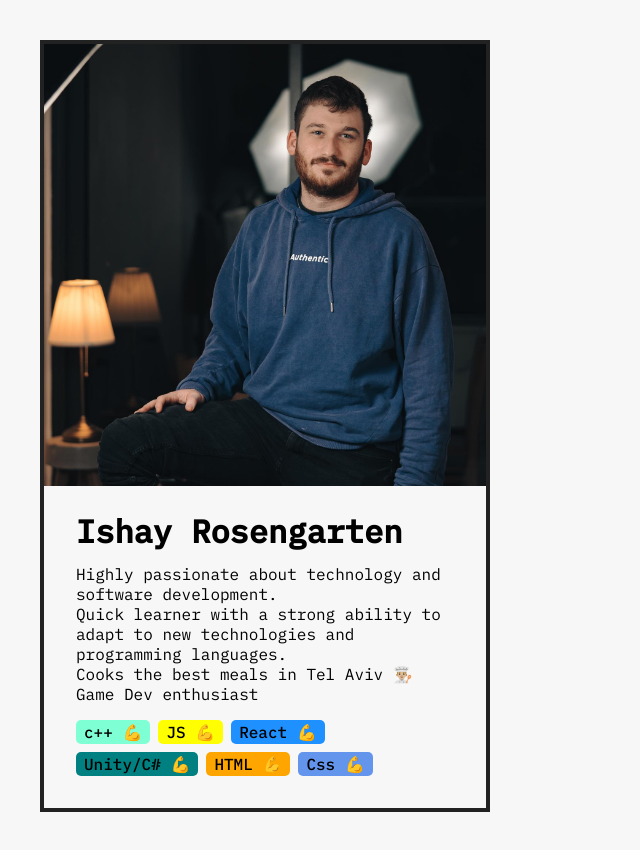
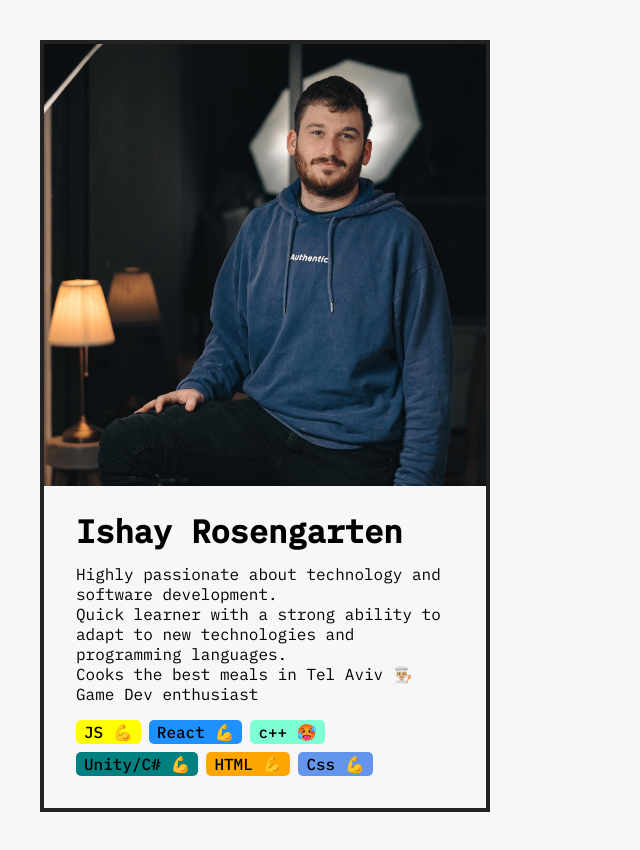
Before and after one commit to ishay60/first-challenge, a React (Create React App) app: page / in a window 1280 px wide. Shown: the whole page, without its empty margins (0-640 px from the left). Built offline with nearby package versions, Linux system fonts and the light colour scheme.

Commit message:
funny c++ bit on the serious pane

```diff
--- a/src/App.js
+++ b/src/App.js
@@ -82,10 +82,11 @@ const Skill = (props) => (
     className="skill"
     style={{ backgroundColor: props?.color }}
   >
-    <p>{props.skill} 💪</p>
+    <p>
+      {props.skill} {props.skill === "c++" ? "🥵" : "💪"}
+    </p>
   </span>
 );
-
 
 const ishay = {
   name: "Ishay Rosengarten",
@@ -96,11 +97,11 @@ const ishay = {
     "Cooks the best meals in Tel Aviv 👨🏼‍🍳",
     "Game Dev enthusiast",
   ],
-  skills: ["c++", "JS", "React", "Unity/C#", "HTML", "Css"],
+  skills: ["JS", "React", "c++", "Unity/C#", "HTML", "Css"],
   color: [
-    "aquamarine",
     "yellow",
     "dodgerblue",
+    "aquamarine",
     "teal",
     "orange",
     "cornflowerblue",
```
